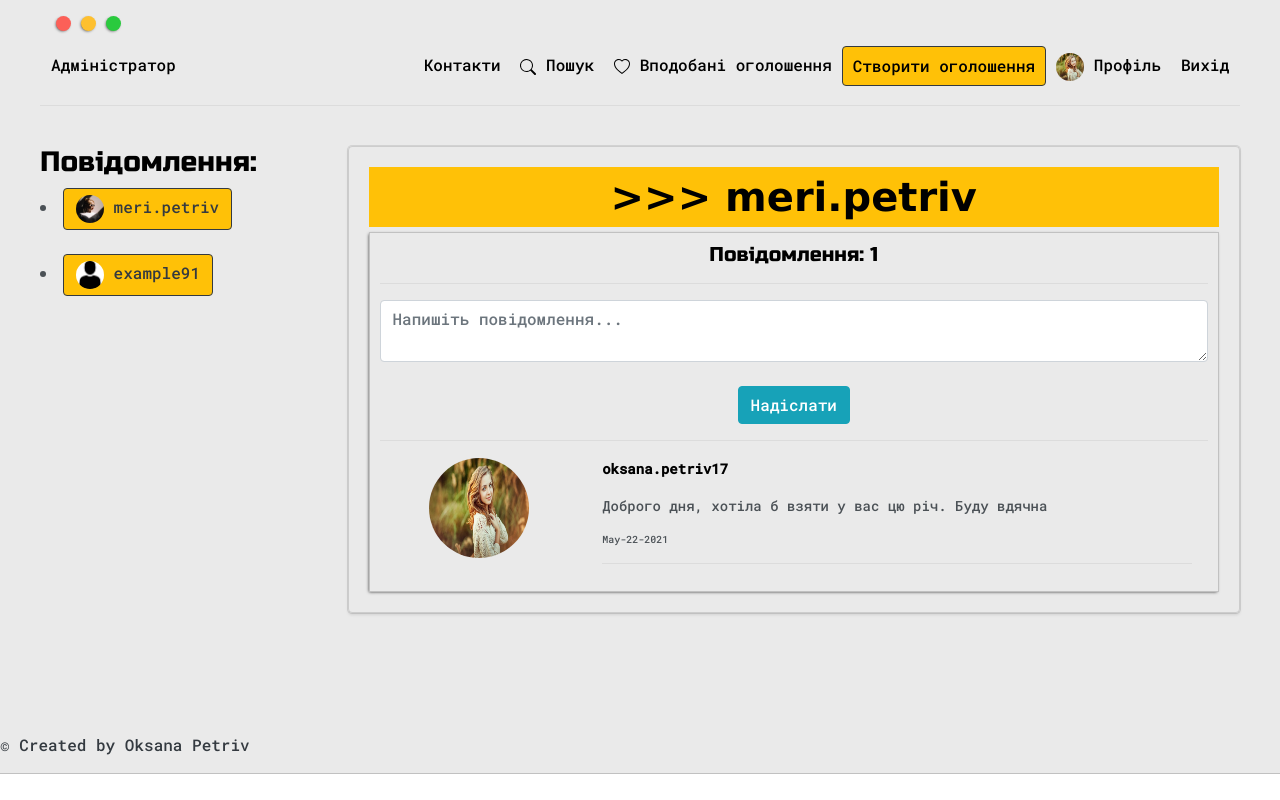
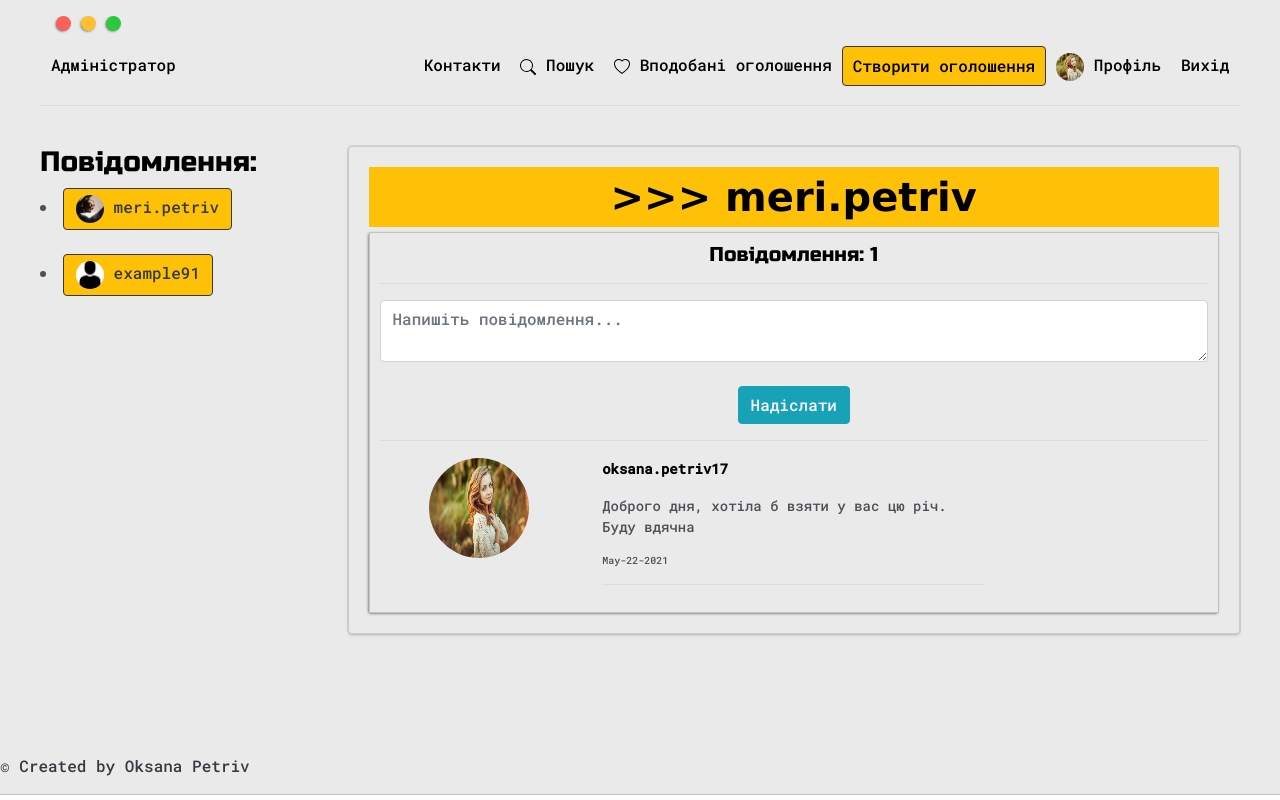
Before and after one commit to OksanaBukartyk/social-assictence, a Django app: page /chat/1/ in a window 1280 px wide. Run offline with Django 3.2, Linux system fonts and the light colour scheme; a user stored in the database is signed in; data comes from the database, SQL or seed files in the repository; both versions use the stored data as it was after the commit; some libraries are stand-ins or nearby versions.

Commit message:
some changes

```diff
--- a/base/decorators.py
+++ b/base/decorators.py
@@ -5,7 +5,7 @@ from django.shortcuts import redirect
 def admin_only(view_func):
     def wrapper_function(request, *args, **kwargs):
         user = request.user
-        if user.is_authenticated and user.is_superuser:
+        if user.is_authenticated and user.is_staff:
             return view_func(request, *args, **kwargs)
         else:
             return HttpResponse('Ви не маєте доступу до цієї сторінки')
--- a/base/templates/base/chat.html
+++ b/base/templates/base/chat.html
@@ -53,7 +53,7 @@
                                         <a href="{% url 'profile' chat.send.user.username %}"> <img class="author-pic"
                                                                                                     src="{{ chat.send.profile_pic.url }}">
                                         </a></div>
-                                    <div class="col-md-9">
+                                    <div class="col-md-6">
 
                                         <a href="{% url 'profile' chat.send.user.username %}"><p align="left"
                                                                                                  class="comment-author">
@@ -63,24 +63,25 @@
                                         <p align="left" class="comment-date">{{ chat.created|date:"M-d-Y" }}</p>
                                         <hr>
                                     </div>
+                                    <div class="col-md-3"></div>
 
 
                                 </div>
                             {% else %}
                                 <div class="comment">
+                                    <div class="col-md-3"></div>
+                                    <div class="col-md-6">
 
-                                    <div class="col-md-9">
-
-                                        <a   href="{% url 'profile' chat.send.user.username %}">
+                                        <a href="{% url 'profile' chat.send.user.username %}">
                                             <p align="right"
-                                                                                                 class="comment-author">
-                                            {{ chat.send.user.username }}</p></a>
-                                        <p align="right" class="comment-body">{{ chat.body }}</p>
+                                               class="comment-author">
+                                                {{ chat.send.user.username }}</p></a>
+                                        <p align="left" class="comment-body">{{ chat.body }}</p>
 
                                         <p align="right" class="comment-date">{{ chat.created|date:"M-d-Y" }}</p>
                                         <hr>
                                     </div>
-                                <div class="col-md-3">
+                                    <div class="col-md-3">
                                         <a href="{% url 'profile' chat.send.user.username %}"> <img class="author-pic"
                                                                                                     src="{{ chat.send.profile_pic.url }}">
                                         </a></div>
--- a/base/templates/base/posts_comments.html
+++ b/base/templates/base/posts_comments.html
@@ -22,7 +22,8 @@
                             <th scope="col">Коментар</th>
                             <th scope="col">Дата створення</th>
                             <th scope="col">Автор</th>
-                            <td></td><td></td>
+                           <td></td><td></td>
+                            <td><a class="btn btn-warning" href="#">Додати</a></td>
 
                         </tr>
                         </thead>
--- a/base/templates/base/profiles_comments.html
+++ b/base/templates/base/profiles_comments.html
@@ -24,6 +24,7 @@
                             <th scope="col">Автор</th>
                             <td></td>
                             <td></td>
+                            <td><a class="btn btn-warning" href="#">Додати</a></td>
 
                         </tr>
                         </thead>
--- a/base/templates/base/users.html
+++ b/base/templates/base/users.html
@@ -24,7 +24,8 @@
                             <th scope="col">Біографія</th>
                             <th scope="col">Адмін</th>
                             <th scope="col">Аватар</th>
-                        </tr>
+                        <td></td><td></td>
+                            <td><a class="btn btn-warning" href="#">Додати</a></td>
                         </thead>
                         <tbody>
 
--- a/base/urls.py
+++ b/base/urls.py
@@ -12,41 +12,42 @@ urlpatterns = [
     path('update_post/<slug:slug>/', views.updatePost, name="update_post"),
     path('delete_post/<slug:slug>/', views.deletePost, name="delete_post"),
 
-    path('send_email/', views.sendEmail, name="send_email"),
-
-    path('login/', views.loginPage, name="login"),
-    path('register/', views.registerPage, name="register"),
-    path('logout/', views.logoutUser, name="logout"),
+    path('add_order/<slug:slug>', views.addOrder, name="add_order"),
+    path('orders', views.orders, name="orders"),
+    path('orderDelete/<int:id>/', views.orderDelete, name="orderDelete"),
 
     path('profile/<str:username>/', views.profile, name="profile"),
     path('update_profile/', views.updateProfile, name="update_profile"),
-
-    path('add_order/<slug:slug>', views.addOrder, name="add_order"),
-    path('orders', views.orders, name="orders"),
-    path('orderDelete/<int:id>/', views.orderDelete, name="orderDelete"),
+    path('register/', views.registerPage, name="register"),
+    path('login/', views.loginPage, name="login"),
+    path('logout/', views.logoutUser, name="logout"),
+    path('createChat/<str:username>/', views.createChat, name="createChat"),
+    path('chat/<int:id>/', views.chat, name="chat"),
+    path('chats/', views.chats, name="chats"),
+    path('send_email/', views.sendEmail, name="send_email"),
     path('admin_page', views.admin_page, name="admin_page"),
-    path('users', views.users, name="users"),
-    path('delete_post_admin/<slug:slug>/', views.deletePostAdmin, name="delete_post_admin"),
-    path('posts_admin', views.posts_admin, name="posts_admin"),
-    path('posts_comments', views.posts_comments, name="posts_comments"),
-    path('profiles_comments', views.profiles_comments, name="profiles_comments"),
-    path('letters', views.letters, name="letters"),
     path('category', views.category, name="category"),
     path('categoryDelete/<int:id>/', views.categoryDelete, name="categoryDelete"),
     path('add_category/', views.add_category, name="add_category"),
-path('category_edit/<int:id>/', views.category_edit, name="category_edit"),
-    path('letterDelete/<int:id>/', views.letterDelete, name="letterDelete"),
+    path('category_edit/<int:id>/', views.category_edit, name="category_edit"),
+    path('category_posts/<str:name>/', views.category_posts, name="category_posts"),
+    path('posts_comments', views.posts_comments, name="posts_comments"),
+    path('update_post_comment/<int:id>/', views.updatePostComment, name="update_post_comment"),
+    path('commentPostDelete/<int:id>/', views.commentPostDelete, name="commentPostDelete"),
+    path('profiles_comments', views.profiles_comments, name="profiles_comments"),
     path('commentProfileDelete/<int:id>/', views.commentProfileDelete, name="commentProfileDelete"),
-    path('commentPostDelete/<int:id>/', views.commentPostDelete, name="commentPostDelete"),
+    path('update_profile_comment/<int:id>/', views.updateProfileComment, name="update_profile_comment"),
+    path('users', views.users, name="users"),
+    path('usersDelete/<int:id>/', views.usersDelete, name="usersDelete"),
+
+    path('delete_post_admin/<slug:slug>/', views.deletePostAdmin, name="delete_post_admin"),
+    path('posts_admin', views.posts_admin, name="posts_admin"),
+
     path('usersDelete/<int:id>/', views.usersDelete, name="usersDelete"),
     path('postsDelete/<int:id>/', views.postsDelete, name="postsDelete"),
     path('letter/<int:id>/', views.letter, name="letter"),
-    path('category_posts/<str:name>/', views.category_posts, name="category_posts"),
-    path('update_post_comment/<int:id>/', views.updatePostComment, name="update_post_comment"),
-    path('update_profile_comment/<int:id>/', views.updateProfileComment, name="update_profile_comment"),
+    path('letters', views.letters, name="letters"),
 
-    path('createChat/<str:username>/', views.createChat, name="createChat"),
-    path('chat/<int:id>/', views.chat, name="chat"),
+    path('letterDelete/<int:id>/', views.letterDelete, name="letterDelete"),
 
-    path('chats/', views.chats, name="chats"),
 ]
--- a/base/views.py
+++ b/base/views.py
@@ -132,7 +132,7 @@ def loginPage(request):
             user = User.objects.get(email=email)
             user = authenticate(request, username=user.username, password=password)
         except:
-            messages.error(request, 'Користувача з таким іменем не існує')
+            messages.error(request, 'Не вірний е-mail або пароль')
             return redirect('login')
         if user is not None:
             login(request, user)
```
Also changed, not shown: base/templates/base/posts_admin.html (+3 -4 lines), db.sqlite3.
